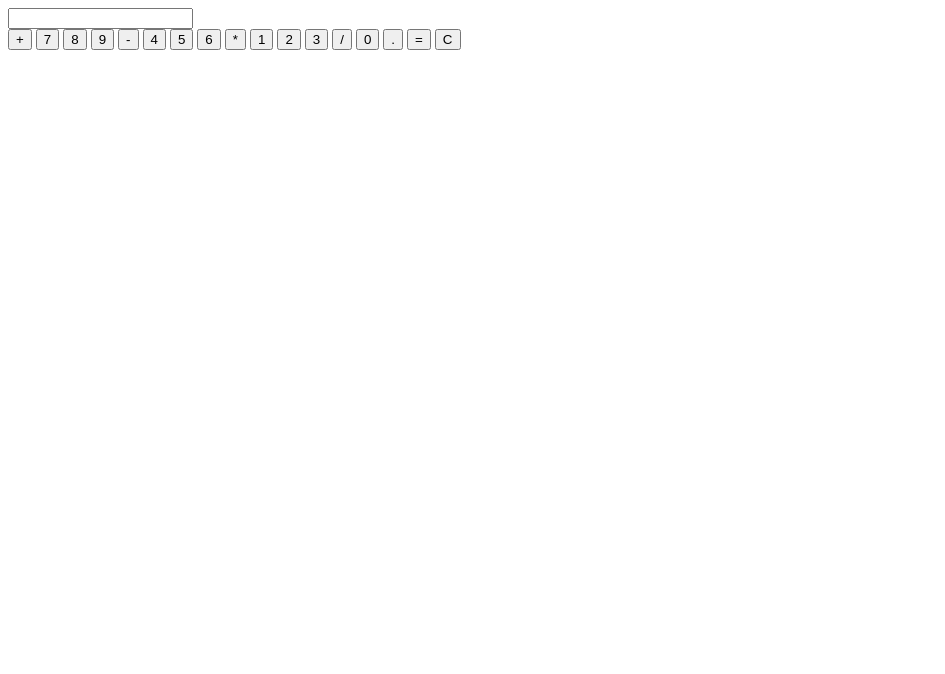
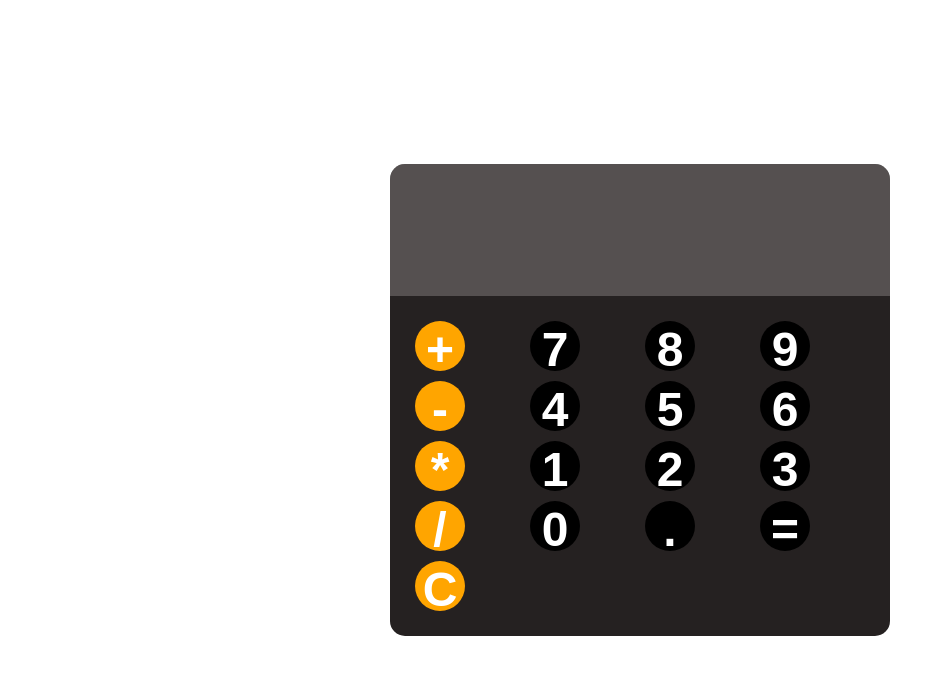
Before and after one commit to Olive-Njoroge/Calculator, a plain HTML site: page index.html in a window 1280 px wide. Shown: the whole page, without its empty margins (0-945 px from the left). Drawn offline with Linux system fonts and the light colour scheme.

Commit message:
added a few styles

```diff
--- a/index.html
+++ b/index.html
@@ -4,28 +4,29 @@
     <meta charset="UTF-8">
     <meta name="viewport" content="width=device-width, initial-scale=1.0">
     <title>Calculator</title>
+    <link rel="stylesheet" href="style.css">
 </head>
 <body>
     <div class="calculator">
         <input type="number" id="display" readonly>
         <div id="keys">
-            <button onclick="appendToDisplay('+')">+</button>
+            <button onclick="appendToDisplay('+')" class="operator-btn">+</button>
             <button onclick="appendToDisplay('7')">7</button>
             <button onclick="appendToDisplay('8')">8</button>
             <button onclick="appendToDisplay('9')">9</button>
-            <button onclick="appendToDisplay('-')">-</button>
+            <button onclick="appendToDisplay('-')" class="operator-btn">-</button>
             <button onclick="appendToDisplay('4')">4</button>
             <button onclick="appendToDisplay('5')">5</button>
             <button onclick="appendToDisplay('6')">6</button>
-            <button onclick="appendToDisplay('*')">*</button>
+            <button onclick="appendToDisplay('*')" class="operator-btn">*</button>
             <button onclick="appendToDisplay('1')">1</button>
             <button onclick="appendToDisplay('2')">2</button>
             <button onclick="appendToDisplay('3')">3</button>
-            <button onclick="appendToDisplay('/')">/</button>
+            <button onclick="appendToDisplay('/')" class="operator-btn">/</button>
             <button onclick="appendToDisplay('0')">0</button>
             <button onclick="appendToDisplay('.')">.</button>
             <button onclick="calculate()">=</button>
-            <button onclick="cleardisplay()">C</button>
+            <button onclick="cleardisplay()" class="operator-btn">C</button>
 
 
         </div>
--- a/style.css
+++ b/style.css
@@ -0,0 +1,64 @@
+body{
+    margin: 0;
+    display: flex;
+    justify-content: center;
+    align-items: center;
+    height: 100vh;
+}
+
+.calculator{
+    font-family: Arial, Helvetica, sans-serif;
+    background-color: rgb(37, 33, 33);
+    border-radius: 15px;
+    max-width: 500px;
+    overflow: hidden;
+    max-height: 500px;
+}
+
+#display{
+    width: 100%;
+    padding: 20px;
+    font-size: 5rem;
+    text-align: left;
+    border: none;
+    background-color:rgba(159, 154, 154, 0.391) ;
+}
+
+#keys{
+    display: grid;
+    grid-template-columns: repeat(4, 1fr);
+    gap:10px;
+    padding: 25px;
+}
+
+button{
+    width: 50px;
+    height: 50px;
+    border-radius: 50%;
+    border: none;
+    background-color: black;
+    color: white;
+    font-size: 3rem;
+    font-weight: bold;
+    cursor: pointer;
+}
+
+button:hover{
+    background-color: rgba(0, 0, 0, 0.242);
+}
+
+button:active{
+    background-color: rgba(0, 0, 0, 0);
+}
+
+.operator-btn{
+    background-color: orange;
+}
+
+.operator-btn:hover{
+    background-color: rgba(255, 166, 0, 0.568);
+}
+
+.operator-btn:active{
+    background-color: rgba(255, 166, 0, 0.096);
+}
```
